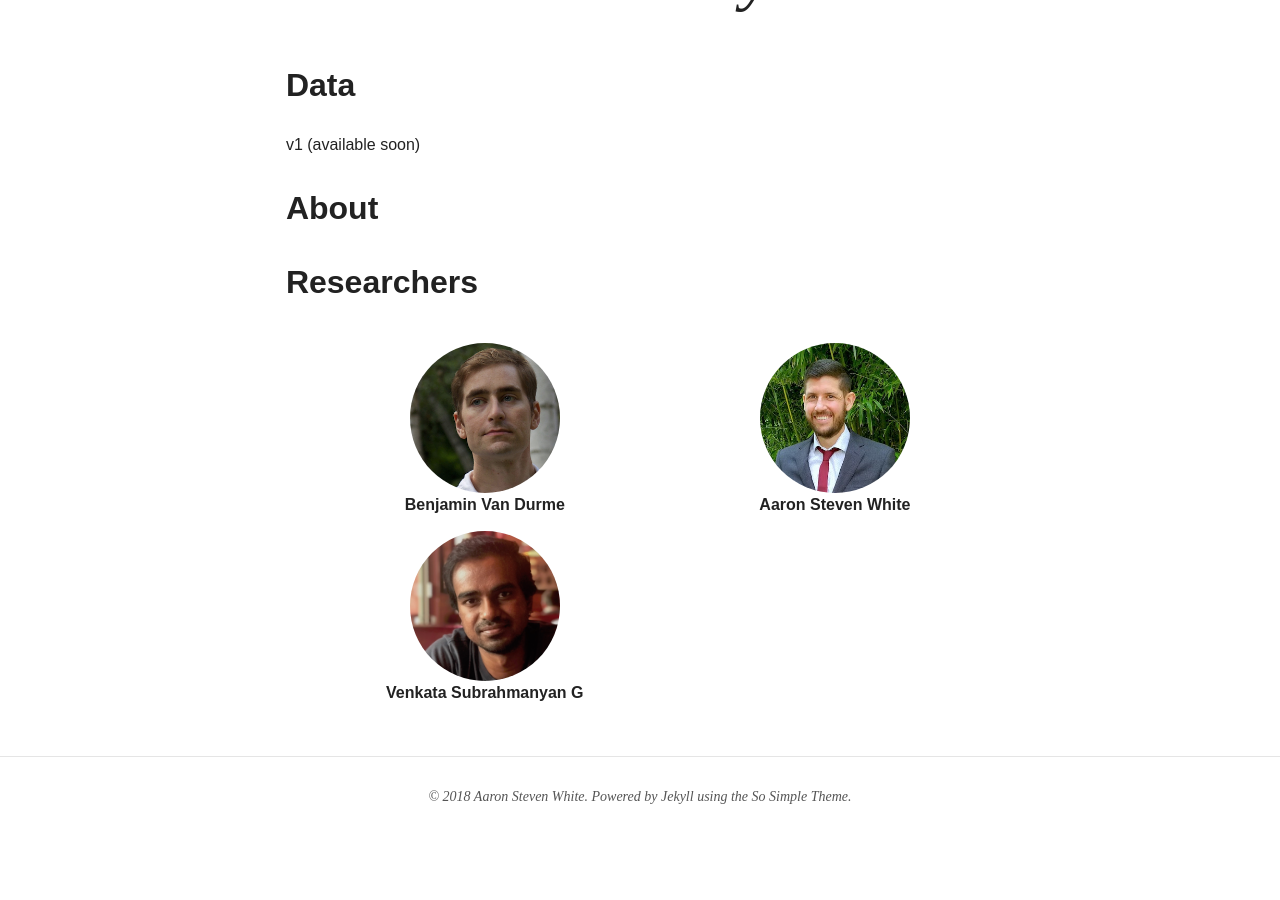
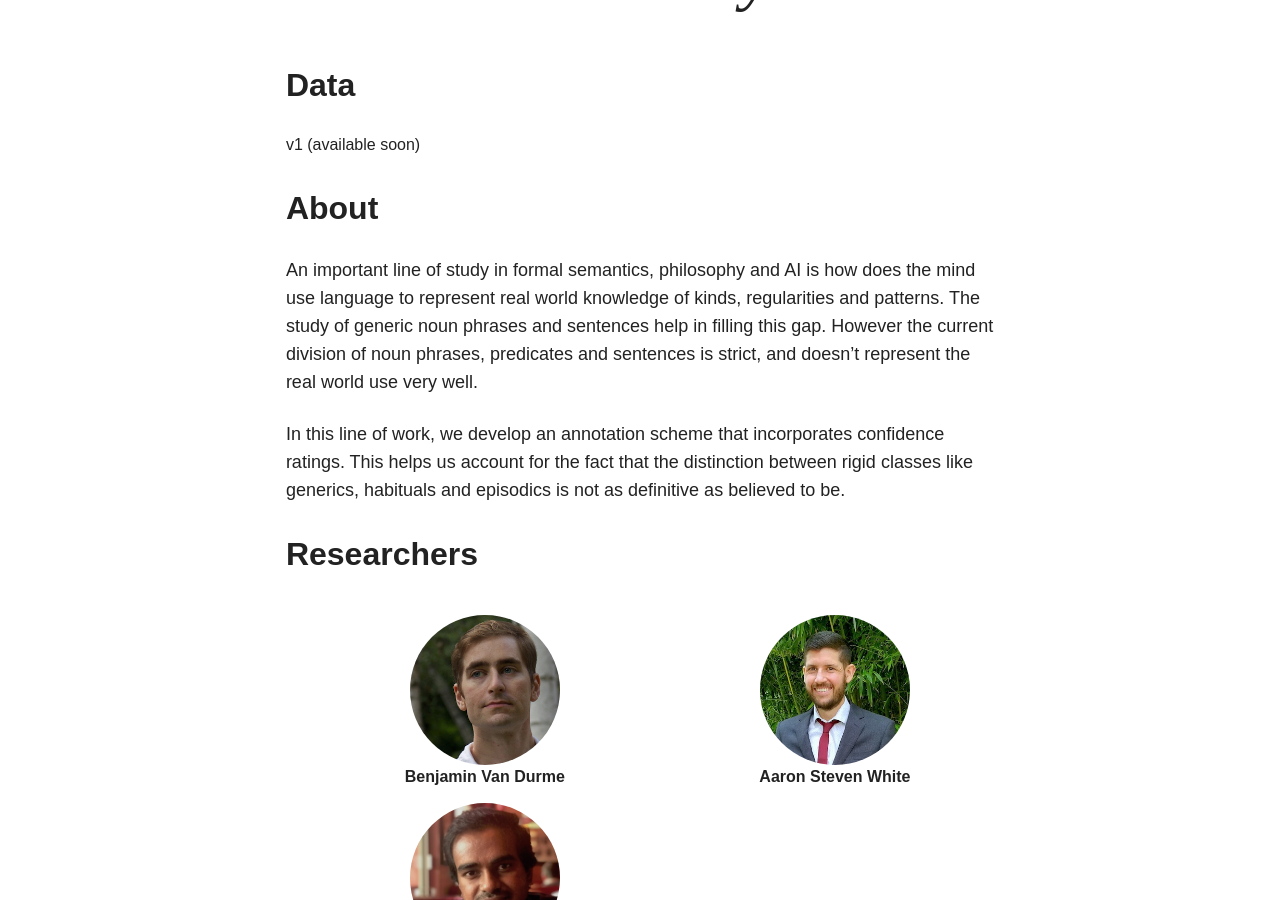
Before and after one commit to decompositional-semantics-initiative/decompositional-semantics-initiative.github.io, a Jekyll site: the page built from projects/genericity/index.md, in a window 1280 px wide and 900 px high, scrolled down 537 px. Built offline with Jekyll 4.4.1, drawn with Linux system fonts in a browser that asks for light colours; nearby versions of some CDN libraries.

Commit message:
Added blurb for genericity

```diff
--- a/projects/genericity/index.md
+++ b/projects/genericity/index.md
@@ -4,10 +4,6 @@ handle: genericity
 search_omit: true
 ---
 
-<!--
+An important line of study in formal semantics, philosophy and AI is how does the mind use language to represent real world knowledge of kinds, regularities and patterns. The study of generic noun phrases and sentences  help in filling this gap. However the current division of noun phrases, predicates and sentences is strict, and doesn't represent the  real world use very well.
 
-For a detailed description of the datasets and the item construction and collection methods as well as models of these data, please see the following papers:
-
-> Reisinger, D., R. Rudinger, F. Ferraro, C. Harman, K. Rawlins, & B. Van Durme. 2015. [Semantic Proto-Roles](https://tacl2013.cs.columbia.edu/ojs/index.php/tacl/article/view/674/149).  Transactions of the Association for Computational Linguistics 3, pp. 475–488.
-
-If you make use of this dataset in a presentation or publication, we ask that you please cite at least the first two papers. -->
+In this line of work, we develop an annotation scheme that incorporates confidence ratings. This helps us account for the fact that the distinction between rigid classes like generics, habituals and episodics is not as definitive as believed to be.
```
